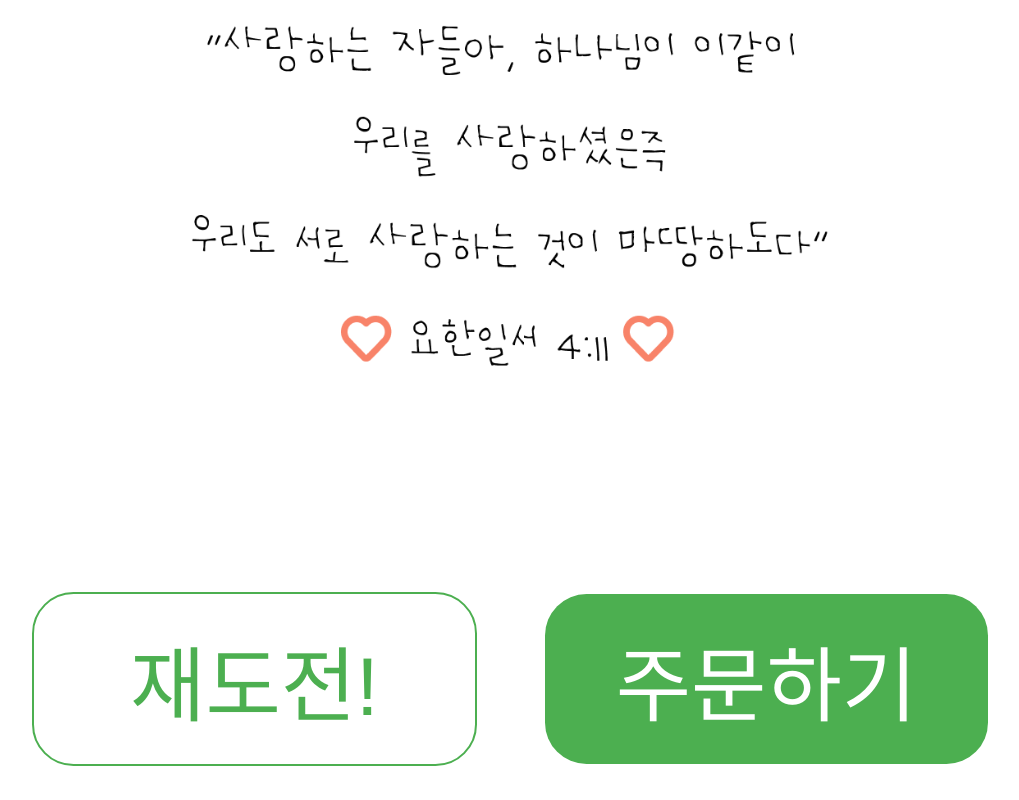
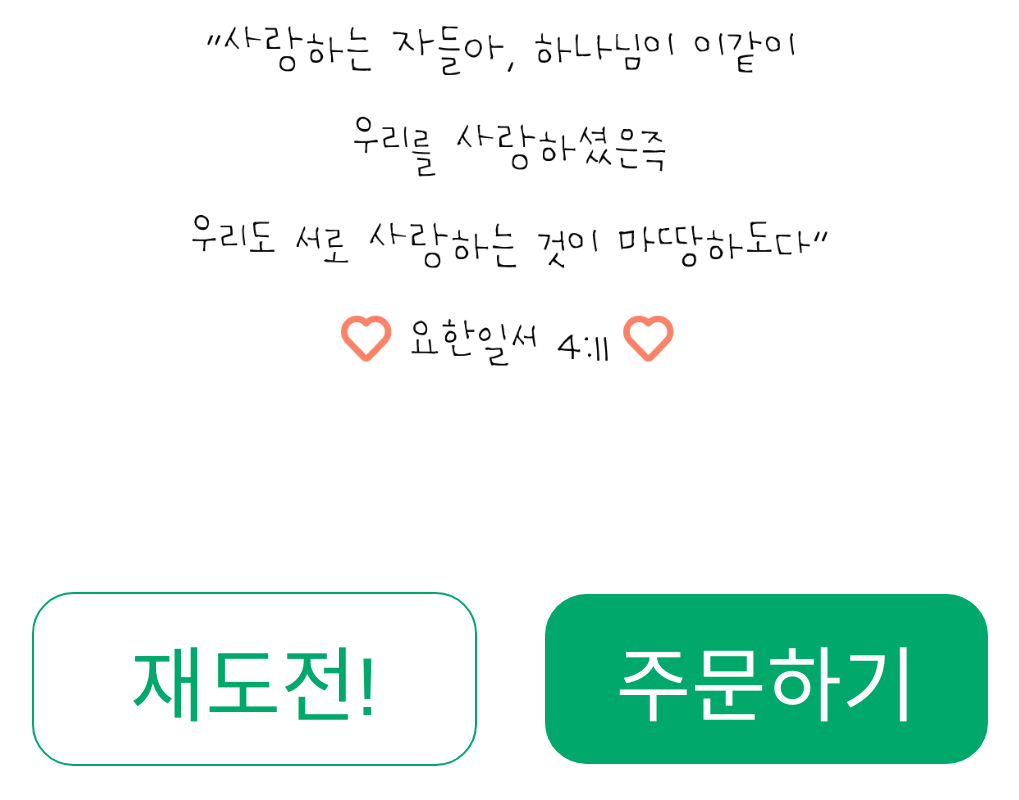
Before and after one commit to dasdfadssda/Handong-Strategy-Part-1, a React (Create React App) app: page /quiz-result in a window 1280 px wide. Shown: the part 1608-2408 px from the top of the page, without its empty margins (130-1149 px from the left). Built offline with nearby package versions, Linux system fonts and the light colour scheme.

Commit message:
chage color

```diff
--- a/src/Components/App/Home.js
+++ b/src/Components/App/Home.js
@@ -30,7 +30,7 @@ const Button = styled.button`
   width: 60vw;
   padding: 2vw; // 반응형 패딩
   margin: 2.6667vw;
-  background-color: #4caf50;
+  background-color: #00A86B;
   color: white;
   border: none;
   font-size: 4vw; // 반응형 글자 크기
@@ -38,14 +38,14 @@ const Button = styled.button`
   border-radius: 41.5px;
 
   &:hover {
-    background-color: #45a049;
+    background-color: #00A86B;
   }
 `;
 
 const OrderButton = styled(Button)`
   background-color: white; // 흰색 배경
-  color: #4caf50; // 초록색 글자
-  border: 2px solid #4caf50; // 초록색 태두리
+  color: #00A86B; // 초록색 글자
+  border: 2px solid #00A86B; // 초록색 태두리
 
   &:hover {
     background-color: #f0f0f0; // 호버 시 배경 색 변경
--- a/src/Components/App/quiz_result.js
+++ b/src/Components/App/quiz_result.js
@@ -62,7 +62,7 @@ const Button = styled.button`
   width: 60vw;
   padding: 2vw; // 반응형 패딩
   margin: 2.6667vw;
-  background-color: #4caf50;
+  background-color: #00A86B;
   color: white;
   border: none;
   font-size: 6.4000vw; // 반응형 글자 크기
@@ -70,14 +70,14 @@ const Button = styled.button`
   border-radius: 41.5px;
 
   &:hover {
-    background-color: #45a049;
+    background-color: #00A86B;
   }
 `;
 
 const OrderButton = styled(Button)`
   background-color: white; // 흰색 배경
-  color: #4caf50; // 초록색 글자
-  border: 2px solid #4caf50; // 초록색 태두리
+  color: #00A86B; // 초록색 글자
+  border: 2px solid #00A86B; // 초록색 태두리
 
   &:hover {
     background-color: #f0f0f0; // 호버 시 배경 색 변경
--- a/src/Page/MenuPage.js
+++ b/src/Page/MenuPage.js
@@ -71,7 +71,7 @@ const Price = styled.div`
 const OrderButton = styled.button`
   width: 90%;
   padding: 15px;
-  background-color: #4caf50;
+  background-color: #00A86B;
   color: white;
   border: none;
   border-radius: 25px;
```
